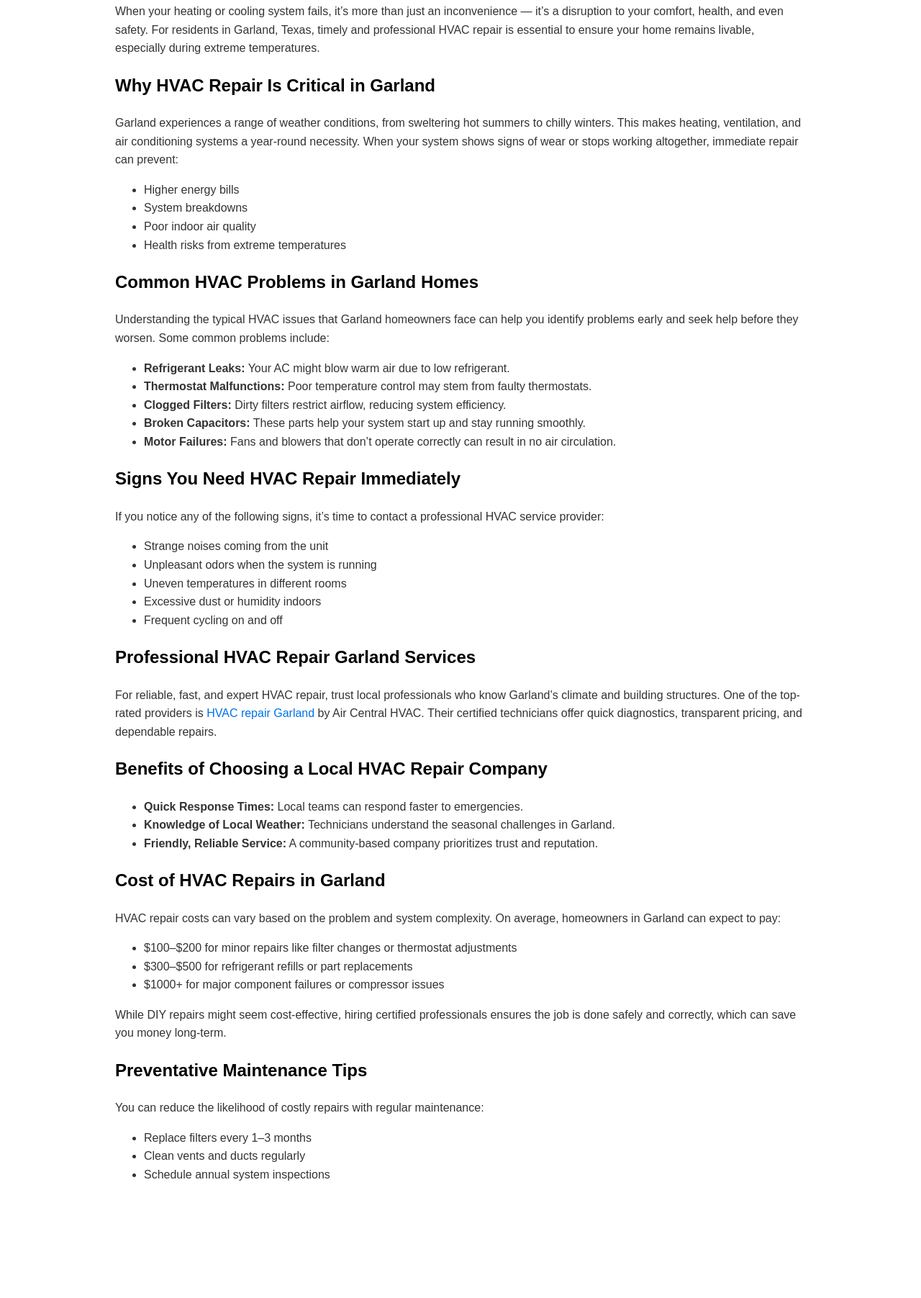
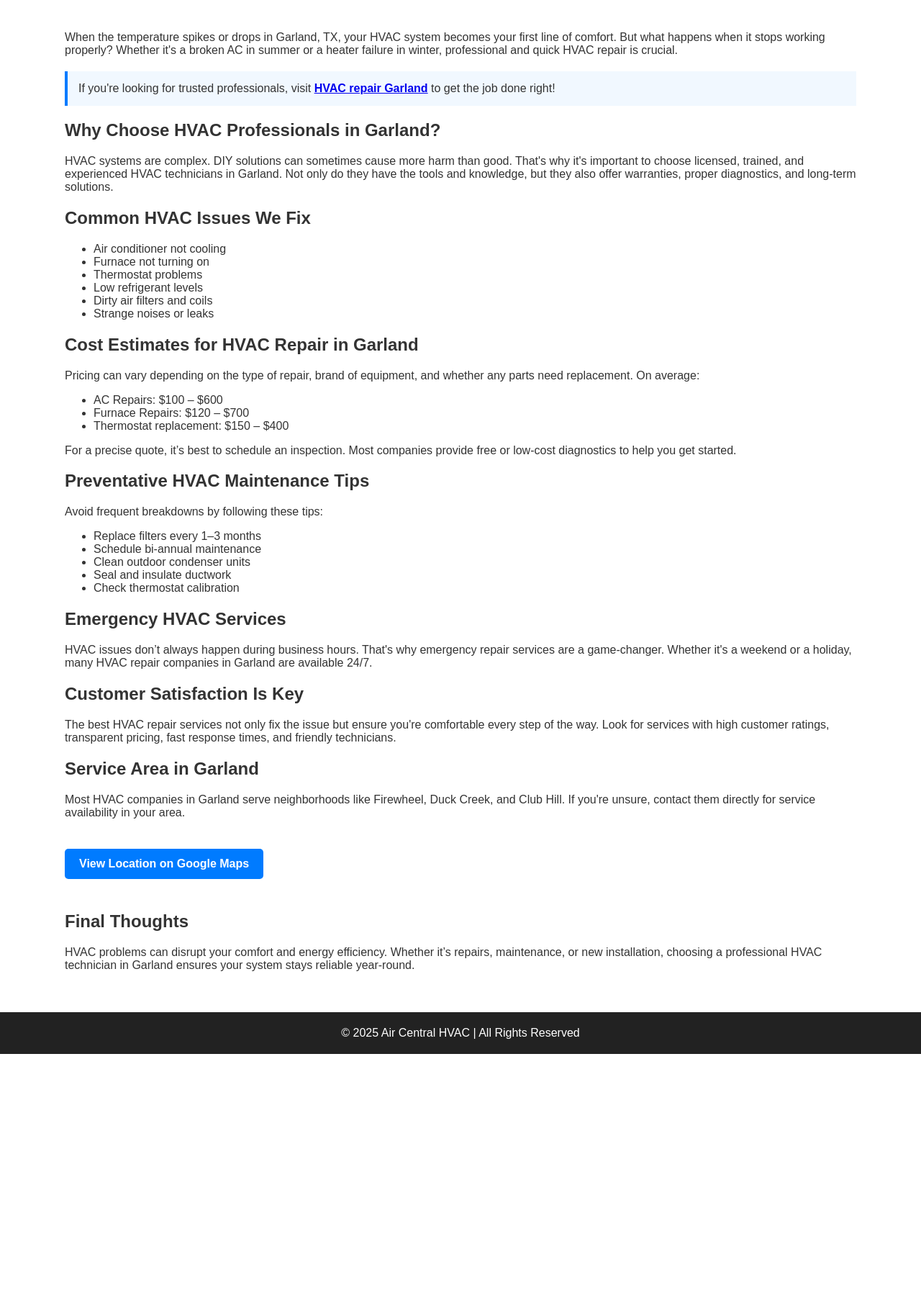
Before and after one commit to jenifer730/HVAC-Repair-Garland, a plain HTML site: page index.html in a window 1280 px wide. Shown: the part 131-1934 px from the top of the page at 72% size. After the commit the page ends 1595 px from the top, so only its background shows below. Drawn offline with Linux system fonts and the light colour scheme.

Commit message:
Update index.html

```diff
--- a/index.html
+++ b/index.html
@@ -1,142 +1,175 @@
 <!DOCTYPE html>
 <html lang="en">
 <head>
-  <meta charset="UTF-8" />
-  <meta name="viewport" content="width=device-width, initial-scale=1.0"/>
-  <meta name="description" content="Professional HVAC repair services in Garland. Learn about common issues, solutions, and where to get expert help.">
-  <title>HVAC Repair Garland | Air Central HVAC</title>
+  <meta charset="UTF-8">
+  <meta name="viewport" content="width=device-width, initial-scale=1">
+  <title>HVAC Repair Garland</title>
   <style>
     body {
       font-family: Arial, sans-serif;
       background-color: #ffffff;
-      color: #333;
-      line-height: 1.6;
       margin: 0;
       padding: 0;
+      color: #333;
+    }
+
+    header {
+      background-color: #007BFF;
+      color: white;
+      padding: 20px 40px;
+      text-align: center;
+    }
+
+    header h1 {
+      margin: 0;
+      font-size: 2.2rem;
+    }
+
+    nav {
+      background-color: #0056b3;
+      padding: 10px 40px;
+      text-align: center;
+    }
+
+    nav a {
+      color: white;
+      text-decoration: none;
+      margin: 0 15px;
+      font-weight: bold;
     }
 
     .container {
-      max-width: 960px;
-      margin: 0 auto;
       padding: 40px 20px;
+      max-width: 1100px;
+      margin: auto;
     }
 
-    h1, h2 {
-      color: #000;
+    .highlight {
+      background-color: #f1f8ff;
+      padding: 15px;
+      border-left: 4px solid #007BFF;
+      margin: 20px 0;
     }
 
-    a {
-      color: #0073e6;
+    .map-button {
+      display: inline-block;
+      margin: 25px 0;
+      padding: 12px 20px;
+      background-color: #007BFF;
+      color: white;
       text-decoration: none;
+      font-weight: bold;
+      border-radius: 5px;
     }
 
-    a:hover {
-      text-decoration: underline;
+    footer {
+      background-color: #222;
+      color: white;
+      padding: 20px;
+      text-align: center;
     }
 
-    .map-link {
-      margin-top: 20px;
-      padding: 15px;
-      background-color: #f4f4f4;
-      border-left: 4px solid #0073e6;
+    footer p {
+      margin: 0;
     }
 
-    .map-link a {
-      font-weight: bold;
+    @media (max-width: 600px) {
+      header h1 {
+        font-size: 1.5rem;
+      }
     }
   </style>
 </head>
 <body>
+
+  <header>
+    <h1>Reliable HVAC Repair in Garland, TX</h1>
+  </header>
+
+  <nav>
+    <a href="#">Home</a>
+    <a href="#">Services</a>
+    <a href="#">Contact</a>
+  </nav>
+
   <div class="container">
-    <h1>HVAC Repair Garland: Expert Services for Your Home Comfort</h1>
+    <p>
+      When the temperature spikes or drops in Garland, TX, your HVAC system becomes your first line of comfort. But what happens when it stops working properly? Whether it's a broken AC in summer or a heater failure in winter, professional and quick HVAC repair is crucial.
+    </p>
+
+    <div class="highlight">
+      If you're looking for trusted professionals, visit <a href="https://www.aircentralhvac.com/" target="_blank"><strong>HVAC repair Garland</strong></a> to get the job done right!
+    </div>
+
+    <h2>Why Choose HVAC Professionals in Garland?</h2>
+    <p>
+      HVAC systems are complex. DIY solutions can sometimes cause more harm than good. That's why it's important to choose licensed, trained, and experienced HVAC technicians in Garland. Not only do they have the tools and knowledge, but they also offer warranties, proper diagnostics, and long-term solutions.
+    </p>
+
+    <h2>Common HVAC Issues We Fix</h2>
+    <ul>
+      <li>Air conditioner not cooling</li>
+      <li>Furnace not turning on</li>
+      <li>Thermostat problems</li>
+      <li>Low refrigerant levels</li>
+      <li>Dirty air filters and coils</li>
+      <li>Strange noises or leaks</li>
+    </ul>
+
+    <h2>Cost Estimates for HVAC Repair in Garland</h2>
+    <p>
+      Pricing can vary depending on the type of repair, brand of equipment, and whether any parts need replacement. On average:
+    </p>
+    <ul>
+      <li>AC Repairs: $100 – $600</li>
+      <li>Furnace Repairs: $120 – $700</li>
+      <li>Thermostat replacement: $150 – $400</li>
+    </ul>
 
     <p>
-      When your heating or cooling system fails, it’s more than just an inconvenience — it’s a disruption to your comfort, health, and even safety. For residents in Garland, Texas, timely and professional HVAC repair is essential to ensure your home remains livable, especially during extreme temperatures.
+      For a precise quote, it’s best to schedule an inspection. Most companies provide free or low-cost diagnostics to help you get started.
     </p>
 
-    <h2>Why HVAC Repair Is Critical in Garland</h2>
+    <h2>Preventative HVAC Maintenance Tips</h2>
     <p>
-      Garland experiences a range of weather conditions, from sweltering hot summers to chilly winters. This makes heating, ventilation, and air conditioning systems a year-round necessity. When your system shows signs of wear or stops working altogether, immediate repair can prevent:
-    </p>
-    <ul>
-      <li>Higher energy bills</li>
-      <li>System breakdowns</li>
-      <li>Poor indoor air quality</li>
-      <li>Health risks from extreme temperatures</li>
-    </ul>
-
-    <h2>Common HVAC Problems in Garland Homes</h2>
-    <p>
-      Understanding the typical HVAC issues that Garland homeowners face can help you identify problems early and seek help before they worsen. Some common problems include:
-    </p>
-    <ul>
-      <li><strong>Refrigerant Leaks:</strong> Your AC might blow warm air due to low refrigerant.</li>
-      <li><strong>Thermostat Malfunctions:</strong> Poor temperature control may stem from faulty thermostats.</li>
-      <li><strong>Clogged Filters:</strong> Dirty filters restrict airflow, reducing system efficiency.</li>
-      <li><strong>Broken Capacitors:</strong> These parts help your system start up and stay running smoothly.</li>
-      <li><strong>Motor Failures:</strong> Fans and blowers that don’t operate correctly can result in no air circulation.</li>
-    </ul>
-
-    <h2>Signs You Need HVAC Repair Immediately</h2>
-    <p>If you notice any of the following signs, it’s time to contact a professional HVAC service provider:</p>
-    <ul>
-      <li>Strange noises coming from the unit</li>
-      <li>Unpleasant odors when the system is running</li>
-      <li>Uneven temperatures in different rooms</li>
-      <li>Excessive dust or humidity indoors</li>
-      <li>Frequent cycling on and off</li>
-    </ul>
-
-    <h2>Professional HVAC Repair Garland Services</h2>
-    <p>
-      For reliable, fast, and expert HVAC repair, trust local professionals who know Garland’s climate and building structures.
-      One of the top-rated providers is
-      <a href="https://www.aircentralhvac.com/" target="_blank">HVAC repair Garland</a>
-      by Air Central HVAC. Their certified technicians offer quick diagnostics, transparent pricing, and dependable repairs.
-    </p>
-
-    <h2>Benefits of Choosing a Local HVAC Repair Company</h2>
-    <ul>
-      <li><strong>Quick Response Times:</strong> Local teams can respond faster to emergencies.</li>
-      <li><strong>Knowledge of Local Weather:</strong> Technicians understand the seasonal challenges in Garland.</li>
-      <li><strong>Friendly, Reliable Service:</strong> A community-based company prioritizes trust and reputation.</li>
-    </ul>
-
-    <h2>Cost of HVAC Repairs in Garland</h2>
-    <p>
-      HVAC repair costs can vary based on the problem and system complexity. On average, homeowners in Garland can expect to pay:
-    </p>
-    <ul>
-      <li>$100–$200 for minor repairs like filter changes or thermostat adjustments</li>
-      <li>$300–$500 for refrigerant refills or part replacements</li>
-      <li>$1000+ for major component failures or compressor issues</li>
-    </ul>
-    <p>
-      While DIY repairs might seem cost-effective, hiring certified professionals ensures the job is done safely and correctly, which can save you money long-term.
-    </p>
-
-    <h2>Preventative Maintenance Tips</h2>
-    <p>
-      You can reduce the likelihood of costly repairs with regular maintenance:
+      Avoid frequent breakdowns by following these tips:
     </p>
     <ul>
       <li>Replace filters every 1–3 months</li>
-      <li>Clean vents and ducts regularly</li>
-      <li>Schedule annual system inspections</li>
-      <li>Monitor your thermostat settings and usage</li>
+      <li>Schedule bi-annual maintenance</li>
+      <li>Clean outdoor condenser units</li>
+      <li>Seal and insulate ductwork</li>
+      <li>Check thermostat calibration</li>
     </ul>
 
-    <h2>Contact Air Central HVAC Today</h2>
+    <h2>Emergency HVAC Services</h2>
     <p>
-      Don’t wait until your HVAC system completely breaks down. Get fast and efficient service with <strong>Air Central HVAC</strong>. With years of experience and a commitment to excellence, they’re the go-to provider for homeowners in the Garland area.
+      HVAC issues don’t always happen during business hours. That's why emergency repair services are a game-changer. Whether it's a weekend or a holiday, many HVAC repair companies in Garland are available 24/7.
     </p>
 
-    <div class="map-link">
-      📍 Find us here on
-      <a href="https://www.google.com/maps/place/Air+Central+HVAC/@32.9516147,-96.6567331,731m/data=!3m2!1e3!4b1!4m6!3m5!1s0x864c1dd462ff4a5b:0xdaf3cbb592247e04!8m2!3d32.9516147!4d-96.6567331!16s%2Fg%2F11b7hd_57n?entry=ttu&g_ep=EgoyMDI1MDcyMy4wIKXMDSoASAFQAw%3D%3D" target="_blank">
-        Google Maps
-      </a>
-    </div>
+    <h2>Customer Satisfaction Is Key</h2>
+    <p>
+      The best HVAC repair services not only fix the issue but ensure you're comfortable every step of the way. Look for services with high customer ratings, transparent pricing, fast response times, and friendly technicians.
+    </p>
+
+    <h2>Service Area in Garland</h2>
+    <p>
+      Most HVAC companies in Garland serve neighborhoods like Firewheel, Duck Creek, and Club Hill. If you're unsure, contact them directly for service availability in your area.
+    </p>
+
+    <a class="map-button" href="https://www.google.com/maps/place/Air+Central+HVAC/@32.9516147,-96.6567331,731m/data=!3m2!1e3!4b1!4m6!3m5!1s0x864c1dd462ff4a5b:0xdaf3cbb592247e04!8m2!3d32.9516147!4d-96.6567331!16s%2Fg%2F11b7hd_57n?entry=ttu" target="_blank">
+      View Location on Google Maps
+    </a>
+
+    <h2>Final Thoughts</h2>
+    <p>
+      HVAC problems can disrupt your comfort and energy efficiency. Whether it’s repairs, maintenance, or new installation, choosing a professional HVAC technician in Garland ensures your system stays reliable year-round.
+    </p>
   </div>
+
+  <footer>
+    <p>&copy; 2025 Air Central HVAC | All Rights Reserved</p>
+  </footer>
+
 </body>
 </html>
```
